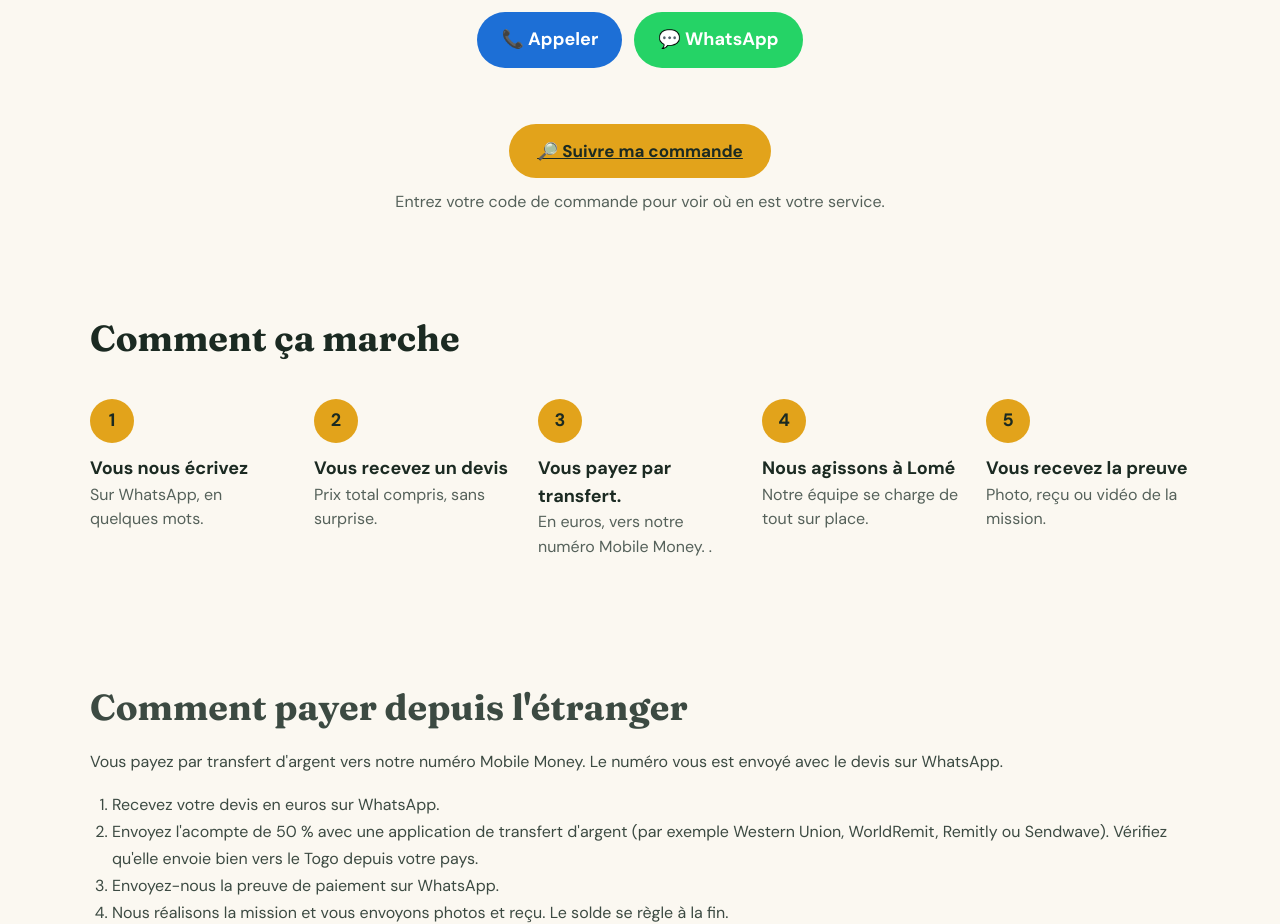
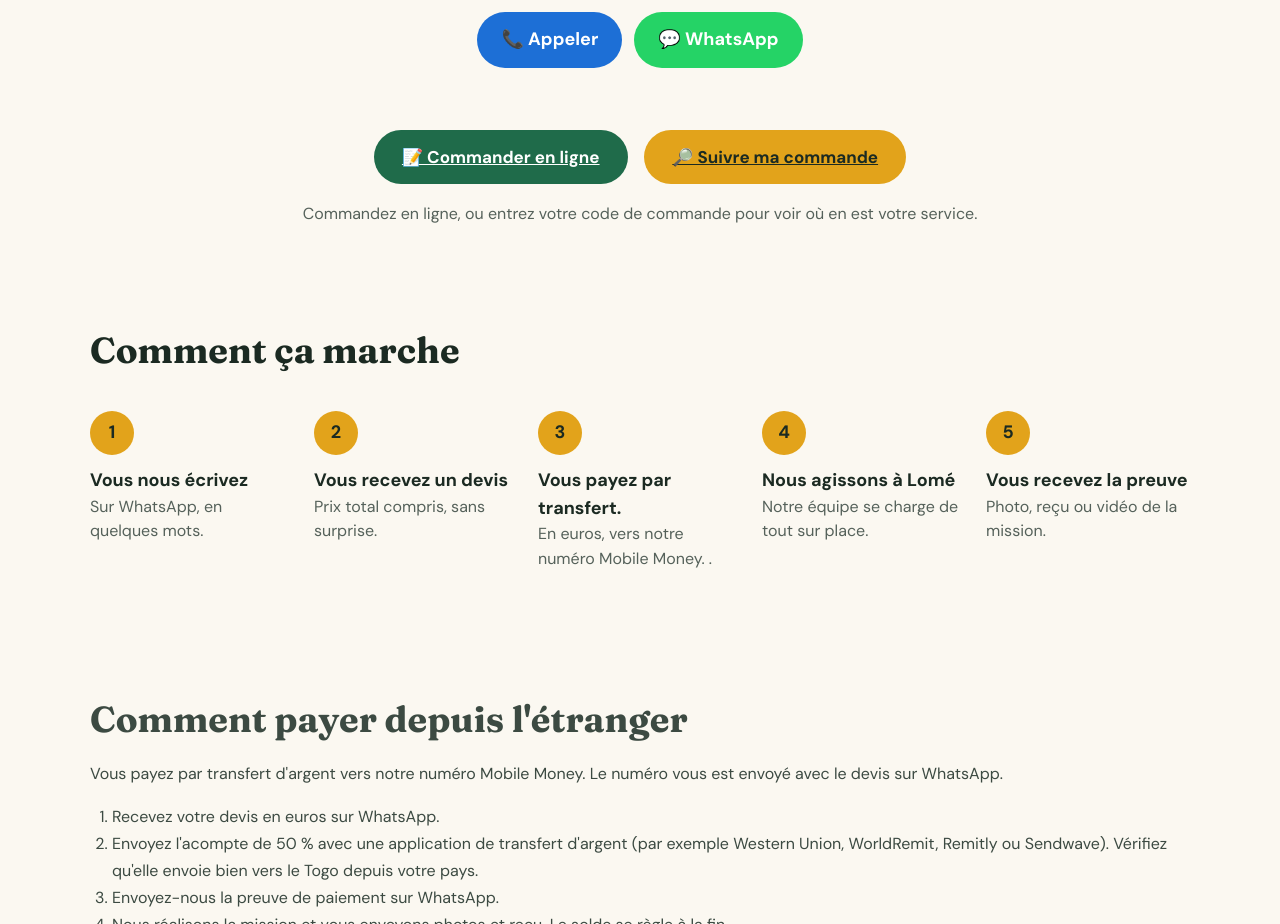
Before and after one commit to seignor28-bot/lien-togo, a plain HTML site: page index.html in a window 1280 px wide. Shown: the part 2080-3004 px from the top of the page. Drawn offline with Linux system fonts and the light colour scheme.

Commit message:
Update index.html

```diff
--- a/index.html
+++ b/index.html
@@ -66,8 +66,9 @@ a{text-decoration:none}
 </div>
 
 <div style="max-width: 1100px; margin: 0 auto; padding: 32px 24px; text-align: center">
-<a href="suivi.html" style="display: inline-block; background: #E2A31B; color: #1B2A22; font-weight: 700; padding: 14px 28px; border-radius: 999px; font-size: 17px">🔎 Suivre ma commande</a>
-<div style="margin-top: 12px; color: #55615A; font-size: 16px">Entrez votre code de commande pour voir où en est votre service.</div>
+<a href="commande.html" style="display: inline-block; background: #1F6B4A; color: #FFFFFF; font-weight: 700; padding: 14px 28px; border-radius: 999px; font-size: 17px; margin: 6px">📝 Commander en ligne</a>
+<a href="suivi.html" style="display: inline-block; background: #E2A31B; color: #1B2A22; font-weight: 700; padding: 14px 28px; border-radius: 999px; font-size: 17px; margin: 6px">🔎 Suivre ma commande</a>
+<div style="margin-top: 12px; color: #55615A; font-size: 16px">Commandez en ligne, ou entrez votre code de commande pour voir où en est votre service.</div>
 </div>
 
 <div style="max-width: 1100px; margin: 0 auto; padding: 64px 24px">
```
